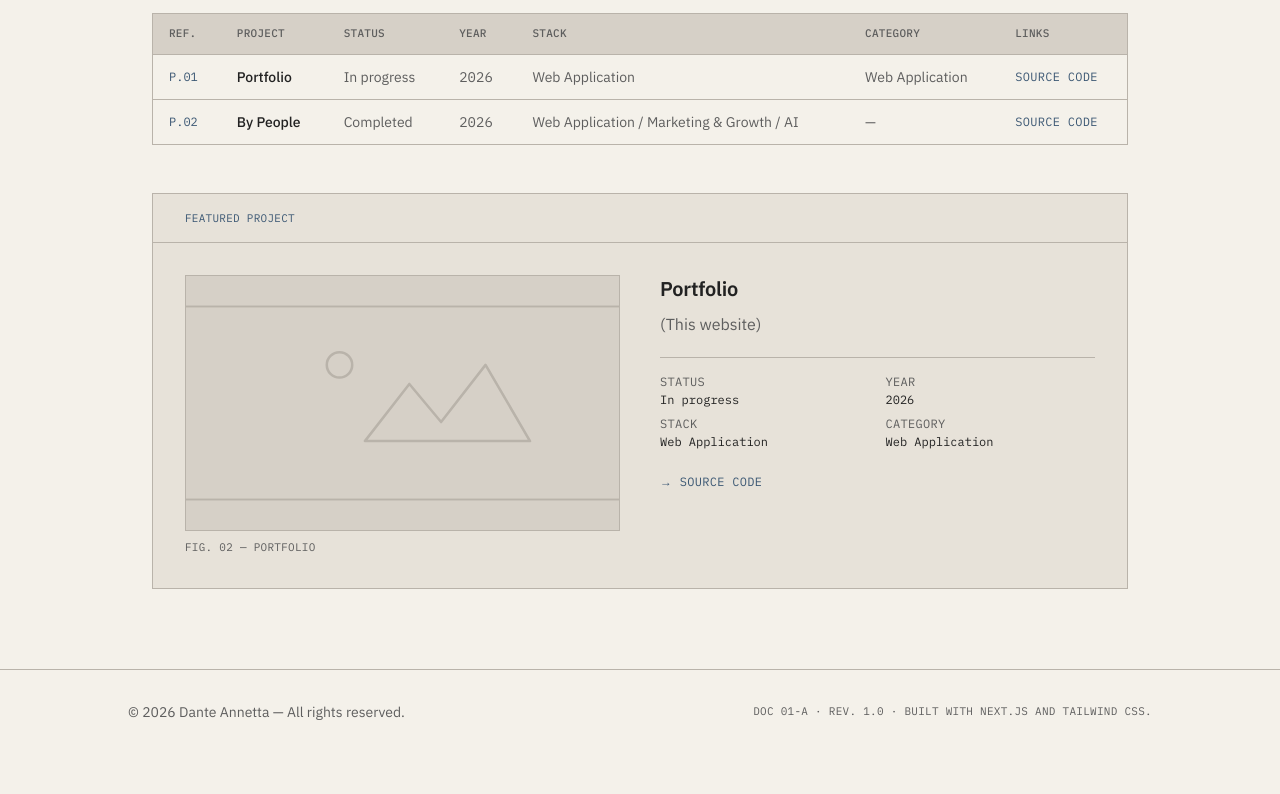
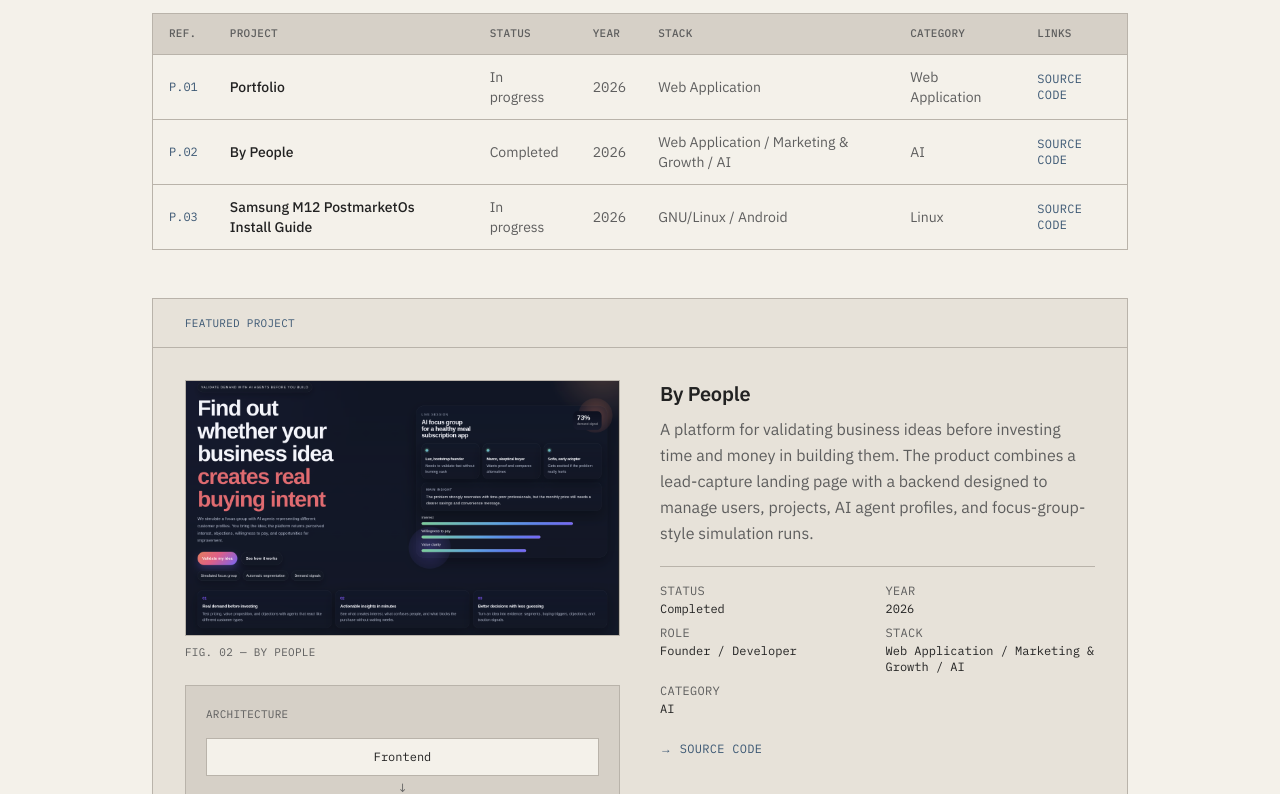
Before and after one commit to DanteAnnetta03/portfolio, a Next.js app: page / in a window 1280 px wide. Shown: the part 1846-2640 px from the top of the page. Before the commit the page ends 2600 px from the top, so only its background shows below. Built offline with nearby package versions, Linux system fonts and the light colour scheme.

Commit message:
Feature: Proyecto destacado

```diff
--- a/scripts/content-manager.mjs
+++ b/scripts/content-manager.mjs
@@ -184,7 +184,8 @@
   }
   projects.forEach((p, i) => {
     const status = p.inProgress ? "EN DESARROLLO" : "FINALIZADO";
-    console.log(`  ${i + 1}. [${p.id}] ${p.title} — ${status}`);
+    const featuredTag = p.featured ? " — ★ DESTACADO" : "";
+    console.log(`  ${i + 1}. [${p.id}] ${p.title} — ${status}${featuredTag}`);
   });
 }
 
@@ -322,6 +323,29 @@
     projects.filter((p) => p.id !== project.id),
   );
   console.log(`\n✔ Proyecto "${project.title}" eliminado.\n`);
+}
+
+async function setFeaturedProject() {
+  const { prefix, value: projects } = loadProjects();
+  if (projects.length === 0) {
+    console.log("  No hay proyectos cargados todavía.\n");
+    return;
+  }
+
+  console.log(
+    "\n--- Marcar proyecto destacado ---\n" +
+      "Es el que se muestra en la sección \"Proyecto destacado\" (con arquitectura,\n" +
+      "nota técnica y ficha completa). El resto solo aparece en la tabla comparativa.\n",
+  );
+  const project = await pickProject(projects, "destacar");
+  if (!project) return;
+
+  for (const p of projects) {
+    p.featured = p.id === project.id ? true : undefined;
+  }
+
+  saveProjects(prefix, projects);
+  console.log(`\n✔ "${project.title}" es ahora el proyecto destacado.\n`);
 }
 
 // ---------------------------------------------------------------------------
@@ -632,6 +656,7 @@
     { label: "Agregar", action: addProject },
     { label: "Editar", action: editProject },
     { label: "Eliminar", action: deleteProject },
+    { label: "Marcar como destacado", action: setFeaturedProject },
   ]);
 }
 
--- a/src/components/Projects.tsx
+++ b/src/components/Projects.tsx
@@ -28,7 +28,7 @@
 export default function Projects() {
   const { locale, t } = useLanguage();
 
-  const featured = projects[0];
+  const featured = projects.find((p) => p.featured) ?? projects[0];
   const featuredMeta = featured ? buildMeta(featured, t) : [];
 
   return (
--- a/src/data/projects.ts
+++ b/src/data/projects.ts
@@ -10,6 +10,11 @@
   liveUrl?: string;
   repoUrl?: string;
   inProgress?: boolean;
+  // Marks the project shown in the "Proyecto destacado" deep-dive on the
+  // site. At most one project should have this set — edit it via
+  // `npm run content` (Proyectos > Marcar como destacado) rather than by
+  // hand, since that also clears it from any other project.
+  featured?: boolean;
   // Optional documentation-style metadata, rendered as a spec block when present.
   year?: string;
   role?: string;
@@ -50,5 +55,21 @@
     year: "2026",
     role: "Founder / Developer",
     architecture: ["Frontend", "backend API", "LLM API"],
+    category: "AI",
+    featured: true,
+  },
+  {
+    id: "p03",
+    title: "Samsung M12 PostmarketOs Install Guide",
+    description: {
+      es: "Una guía paso a paso, desde cero, para crear y flashear una instalación funcional de postmarketOS en el Samsung Galaxy M12 (SM-M127F, Exynos 850 / 3830).",
+      en: "A from-zero, step by-step walkthrough for building and flashing a working postmarketOS install on the Samsung Galaxy M12 (SM-M127F, Exynos 850 / 3830).",
+    },
+    tags: ["GNU/Linux", "Android"],
+    imageUrl: "/project-placeholder.svg",
+    repoUrl: "https://github.com/DanteAnnetta03/postmarketOs-samsung-m12-install-guide",
+    inProgress: true,
+    year: "2026",
+    category: "Linux",
   },
 ];
```
